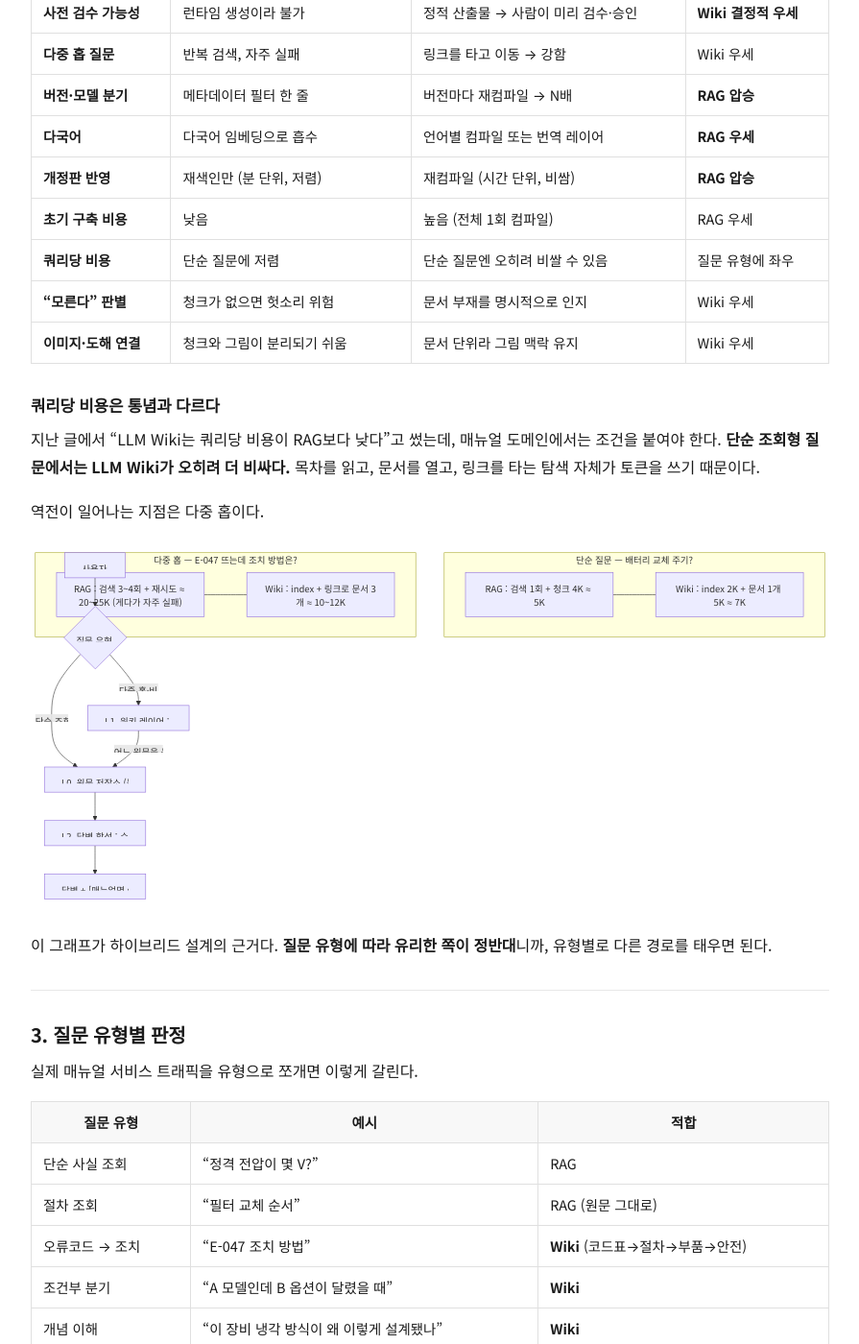
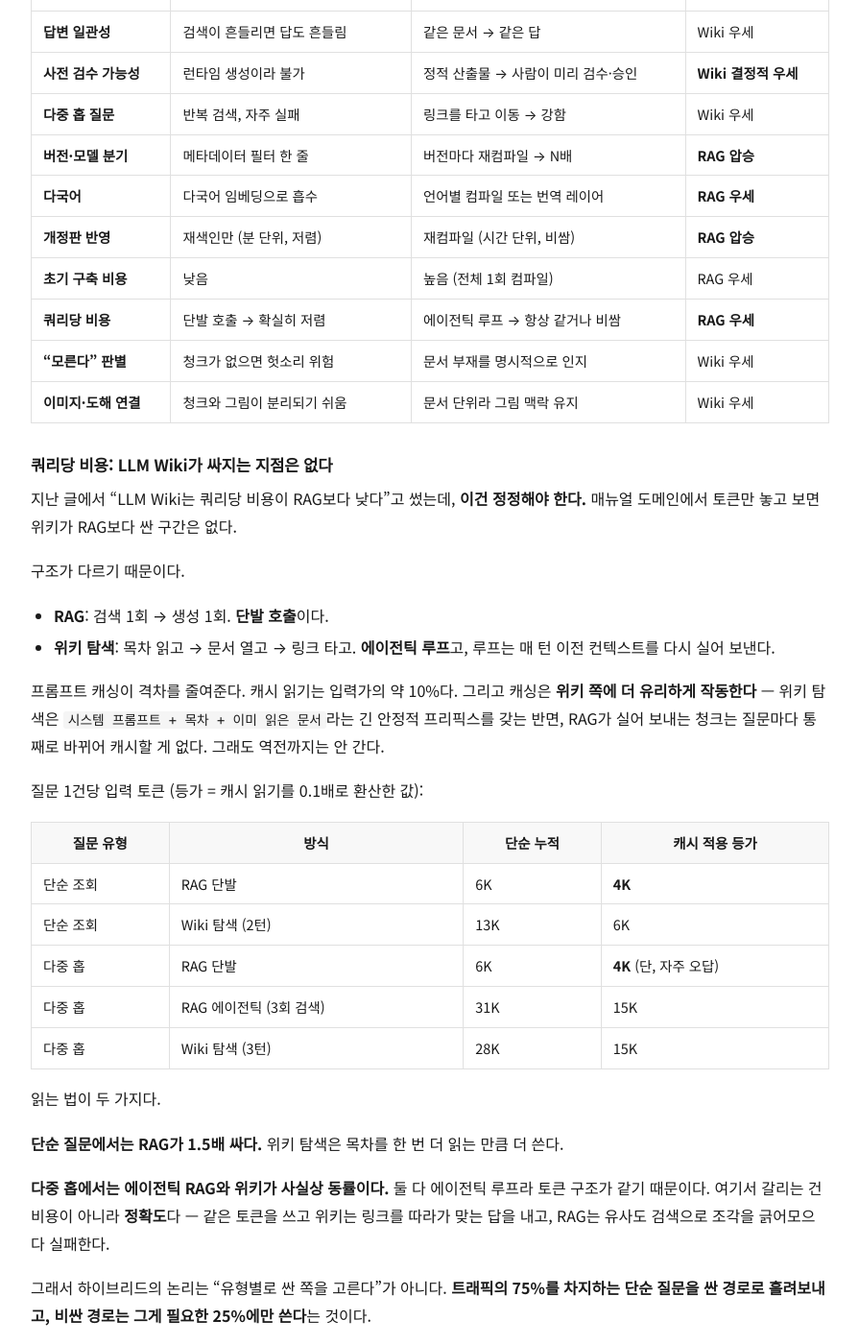
Before and after one commit to hozun/hozun.github.io, a Jekyll site: the page built from _posts/2026-08-03-rag-vs-llm-wiki-ai-manual-service.md, in a window 1280 px wide and 1400 px high, scrolled down 1471 px. Shown: the whole window at 96% size, without its empty margins (192-1087 px from the left). Built offline with Jekyll 4.4.1, drawn with Linux system fonts in a browser that asks for light colours; some of the changed text lies outside the part shown.

Commit message:
fix: correct RAG vs LLM Wiki cost analysis in both posts
Two errors corrected:
- Hybrid was shown as cheaper per query (75-85 vs 100 baseline); that
  figure conflated escalation savings with inference cost. Actual order
  is RAG < hybrid < wiki, with no crossover.
- Multi-hop comparison pitted uncached agentic RAG against cached wiki
  navigation. With caching applied to both they are roughly equal.

Reframed around the finding that the inference delta is ~1/30th of the
cost of wrong answers, so token cost is not the deciding variable.

Co-Authored-By: Claude Opus 5 <noreply@anthropic.com>

```diff
--- a/_posts/2026-08-03-rag-vs-llm-wiki-ai-manual-service.md
+++ b/_posts/2026-08-03-rag-vs-llm-wiki-ai-manual-service.md
@@ -20,6 +20,7 @@ description: "매뉴얼 도메인은 원문 자체가 정답이라 LLM Wiki의 '
 - 매뉴얼은 **원문 자체가 정답**인 도메인이다. LLM Wiki의 핵심 동작인 합성(synthesis)이 여기서는 **기능이 아니라 리스크**다.
 - 대신 매뉴얼은 다중 홉 질문(오류코드 → 조치절차 → 부품 → 안전주의)이 많고, 같은 질문이 수천 번 반복된다. 이건 LLM Wiki가 강한 지점이다.
 - 그래서 **위키는 경로를 찾는 데만 쓰고, 최종 답변의 수치·절차는 원문에서 그대로 인용**하는 3층 구조가 맞다.
+- 토큰 비용은 **RAG < 하이브리드 < 위키** 순서가 뒤집히지 않는다. 위키가 싸지는 구간은 없다. 다만 그 차액은 오답 처리 비용의 30분의 1이라 **결정 변수가 아니다**.
 - "LLM Wiki = RAG의 상위 호환"이라고 보고 갈아타면 매뉴얼 도메인에서는 손해다.
 
 ---
@@ -54,27 +55,38 @@ description: "매뉴얼 도메인은 원문 자체가 정답이라 LLM Wiki의 '
 | **다국어** | 다국어 임베딩으로 흡수 | 언어별 컴파일 또는 번역 레이어 | **RAG 우세** |
 | **개정판 반영** | 재색인만 (분 단위, 저렴) | 재컴파일 (시간 단위, 비쌈) | **RAG 압승** |
 | **초기 구축 비용** | 낮음 | 높음 (전체 1회 컴파일) | RAG 우세 |
-| **쿼리당 비용** | 단순 질문에 저렴 | 단순 질문엔 오히려 비쌀 수 있음 | 질문 유형에 좌우 |
+| **쿼리당 비용** | 단발 호출 → 확실히 저렴 | 에이전틱 루프 → 항상 같거나 비쌈 | **RAG 우세** |
 | **"모른다" 판별** | 청크가 없으면 헛소리 위험 | 문서 부재를 명시적으로 인지 | Wiki 우세 |
 | **이미지·도해 연결** | 청크와 그림이 분리되기 쉬움 | 문서 단위라 그림 맥락 유지 | Wiki 우세 |
 
-### 쿼리당 비용은 통념과 다르다
+### 쿼리당 비용: LLM Wiki가 싸지는 지점은 없다
 
-지난 글에서 "LLM Wiki는 쿼리당 비용이 RAG보다 낮다"고 썼는데, 매뉴얼 도메인에서는 조건을 붙여야 한다. **단순 조회형 질문에서는 LLM Wiki가 오히려 더 비싸다.** 목차를 읽고, 문서를 열고, 링크를 타는 탐색 자체가 토큰을 쓰기 때문이다.
+지난 글에서 "LLM Wiki는 쿼리당 비용이 RAG보다 낮다"고 썼는데, **이건 정정해야 한다.** 매뉴얼 도메인에서 토큰만 놓고 보면 위키가 RAG보다 싼 구간은 없다.
 
-역전이 일어나는 지점은 다중 홉이다.
+구조가 다르기 때문이다.
 
-<pre class="mermaid">
-flowchart TB
-    subgraph A["단순 질문 — 배터리 교체 주기?"]
-        A1["RAG : 검색 1회 + 청크 4K ≈ 5K"] --- A2["Wiki : index 2K + 문서 1개 5K ≈ 7K"]
-    end
-    subgraph B["다중 홉 — E-047 뜨는데 조치 방법은?"]
-        B1["RAG : 검색 3~4회 + 재시도 ≈ 20~25K (게다가 자주 실패)"] --- B2["Wiki : index + 링크로 문서 3개 ≈ 10~12K"]
-    end
-</pre>
+- **RAG**: 검색 1회 → 생성 1회. **단발 호출**이다.
+- **위키 탐색**: 목차 읽고 → 문서 열고 → 링크 타고. **에이전틱 루프**고, 루프는 매 턴 이전 컨텍스트를 다시 실어 보낸다.
 
-이 그래프가 하이브리드 설계의 근거다. **질문 유형에 따라 유리한 쪽이 정반대**니까, 유형별로 다른 경로를 태우면 된다.
+프롬프트 캐싱이 격차를 줄여준다. 캐시 읽기는 입력가의 약 10%다. 그리고 캐싱은 **위키 쪽에 더 유리하게 작동한다** — 위키 탐색은 `시스템 프롬프트 + 목차 + 이미 읽은 문서`라는 긴 안정적 프리픽스를 갖는 반면, RAG가 실어 보내는 청크는 질문마다 통째로 바뀌어 캐시할 게 없다. 그래도 역전까지는 안 간다.
+
+질문 1건당 입력 토큰 (등가 = 캐시 읽기를 0.1배로 환산한 값):
+
+| 질문 유형 | 방식 | 단순 누적 | 캐시 적용 등가 |
+|---|---|---|---|
+| 단순 조회 | RAG 단발 | 6K | **4K** |
+| 단순 조회 | Wiki 탐색 (2턴) | 13K | 6K |
+| 다중 홉 | RAG 단발 | 6K | **4K** (단, 자주 오답) |
+| 다중 홉 | RAG 에이전틱 (3회 검색) | 31K | 15K |
+| 다중 홉 | Wiki 탐색 (3턴) | 28K | 15K |
+
+읽는 법이 두 가지다.
+
+**단순 질문에서는 RAG가 1.5배 싸다.** 위키 탐색은 목차를 한 번 더 읽는 만큼 더 쓴다.
+
+**다중 홉에서는 에이전틱 RAG와 위키가 사실상 동률이다.** 둘 다 에이전틱 루프라 토큰 구조가 같기 때문이다. 여기서 갈리는 건 비용이 아니라 **정확도**다 — 같은 토큰을 쓰고 위키는 링크를 따라가 맞는 답을 내고, RAG는 유사도 검색으로 조각을 긁어모으다 실패한다.
+
+그래서 하이브리드의 논리는 "유형별로 싼 쪽을 고른다"가 아니다. **트래픽의 75%를 차지하는 단순 질문을 싼 경로로 흘려보내고, 비싼 경로는 그게 필요한 25%에만 쓴다**는 것이다.
 
 ---
 
@@ -131,19 +143,36 @@ flowchart TB
 
 ---
 
-## 5. 비용 감각
+## 5. 비용 감각 — 그리고 왜 이게 결정 변수가 아닌가
 
-매뉴얼 500페이지(약 250K 토큰), 모델 10종, 월 질의 50,000건을 가정한 상대 비교다. 절대값이 아니라 **형태**를 보자.
+전제: 매뉴얼 500페이지(약 250K 토큰), 모델 10종, 월 질의 50,000건, 단순 75% / 다중 홉 25%. 모델은 Sonnet 5 정가($3 / $15 per MTok) 기준. 순수 RAG는 다중 홉에서 틀린 만큼 재질의가 붙어 실제 처리량이 55,000건이 된다고 봤다.
 
-| 항목 | 순수 RAG | 순수 LLM Wiki | 하이브리드 |
+| 항목 | 순수 RAG | 하이브리드 | 순수 LLM Wiki |
 |---|---|---|---|
-| 초기 구축 | 임베딩만, 무시 가능 | 컴파일 ~1.5M 토큰 × 10종 | 상위 20%만 → ~3M 토큰 |
-| 개정판 반영 | 재색인 (분 단위) | 부분 재컴파일 (시간 단위) | 위키 해당분만 재컴파일 |
-| 월 추론 비용 | 기준 100 | 90~130 (질문 분포에 좌우) | 75~85 |
+| 초기 구축 | 임베딩만, 무시 가능 | 상위 20%만 컴파일 | 전체 컴파일 × 모델 수 |
+| 개정판 반영 | 재색인 (분 단위) | 위키 해당분만 재컴파일 | 전체 재컴파일 (시간 단위) |
+| **월 추론 비용** | **~$1,020** | **~$1,410** (1.4배) | **~$1,730** (1.7배) |
 | 다중 홉 정확도 | 낮음 (재질의·오답) | 높음 | 높음 |
-| 사전 검수 | 불가 | 가능 | 어려운 질문만 가능 |
+| 사전 검수 | 불가 | 어려운 질문만 가능 | 가능 |
 
-**순수 위키는 초기·갱신 비용이 버전 수에 비례해 터지고, 순수 RAG는 어려운 질문에서 오답 비용이 터진다.** 하이브리드는 위키 적용 범위를 인위적으로 제한해 양쪽을 눌러놓는 구조다.
+**순서가 뒤집히지 않는다.** RAG가 제일 싸고, 위키가 제일 비싸고, 하이브리드가 그 사이다. 하이브리드는 "더 싼 구조"가 아니라 **비싼 경로의 적용 범위를 25%로 묶어둔 구조**다.
+
+### 그런데 이 표는 결정에 쓰면 안 된다
+
+여기까지 계산하고 나면 오히려 반대 결론이 나온다. **추론 비용은 이 결정의 지배 변수가 아니다.**
+
+순수 RAG가 다중 홉 12,500건 중 40%를 틀린다고 하자. 오답 5,000건이다. 그중 절반만 상담원 연결로 넘어가고 1건 처리 비용을 $5로 잡으면 **월 $12,500**이다.
+
+두 아키텍처의 추론 비용 차액은 $390이다. **32배 차이다.**
+
+| | 월 비용 |
+|---|---|
+| 아키텍처 간 추론 비용 차액 | ~$390 |
+| 오답으로 발생하는 상담 비용 | ~$12,500 |
+
+즉 토큰 비용으로 아키텍처를 고르는 건 자릿수를 잘못 보는 것이다. 하이브리드를 쓰는 근거는 "싸다"가 아니라 **"토큰을 1.4배 더 써서 30배 비싼 실패를 막는다"**이다.
+
+반대로 이 계산은 **위키를 전면 도입하지 말아야 할 이유**도 설명한다. 단순 조회 75%는 RAG로도 이미 정확하다. 거기에 위키 경로를 태우면 정확도 개선 없이 토큰만 1.5배 더 쓴다. 순수 위키가 하이브리드보다 비싼 이유가 정확히 이것이다.
 
 ---
 
@@ -181,6 +210,7 @@ flowchart TB
 - 그렇다고 RAG만으로는 오류코드 조치나 조건부 분기 같은 다중 홉 질문을 못 푼다.
 - 답은 **위키를 라우팅·개요 층으로 한정하고 근거는 원문에 두는 3층 구조**다.
 - 순서는 RAG 먼저, 로그 분석 다음, 위키는 마지막이다. 반대로 하면 안 읽히는 위키를 비싸게 만들고 유지하게 된다.
+- **토큰 비용으로 아키텍처를 고르지 마라.** RAG가 싼 건 맞지만, 그 차액은 오답 하나가 만드는 상담 비용 옆에서 자릿수가 다르다.
 - 위키를 얹어서 얻는 진짜 이득은 정확도만이 아니라 **사전 검수 가능성**이다. 규제 산업이라면 이쪽이 더 큰 이유가 된다.
 
 ---
```
Also changed, not shown: _posts/2026-08-03-llm-wiki-pattern.md (+3 -1 lines).
